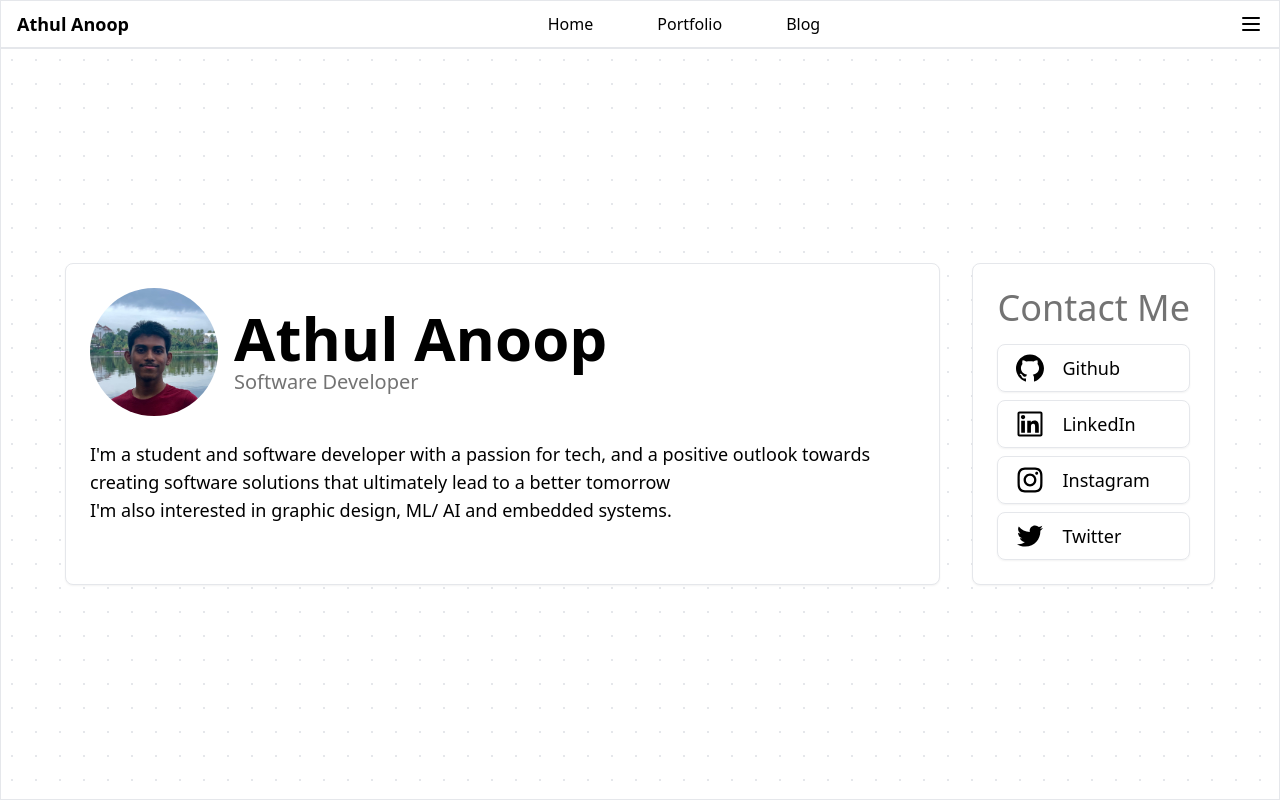
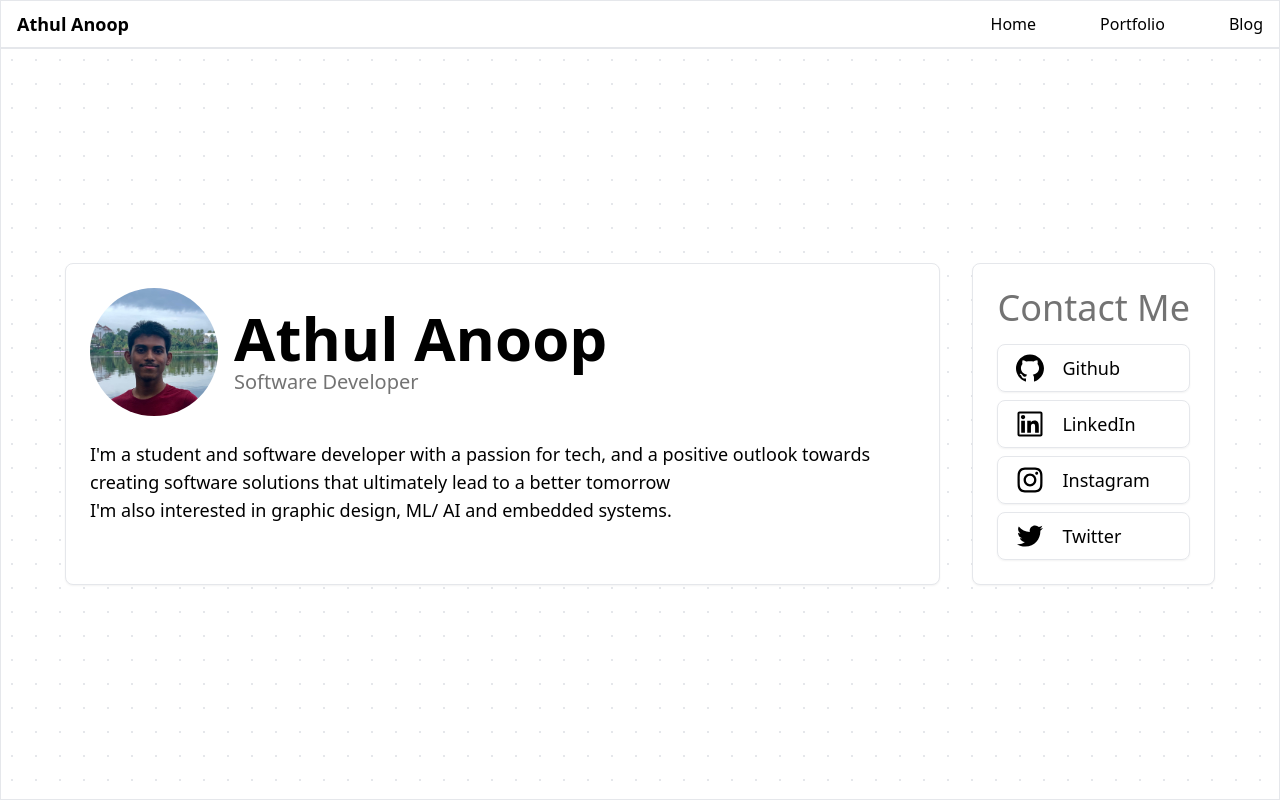
Before and after one commit to alpha-og/portfolio, an Astro site in the folder client/: page / in a window 1280 px wide. Built offline with nearby package versions, Linux system fonts and the light colour scheme; Astro itself is replaced by a stand-in of ours.

Commit message:
Menu icon responsively hides/ shows based on screen size

```diff
--- a/client/src/components/nav.tsx
+++ b/client/src/components/nav.tsx
@@ -15,7 +15,7 @@ const Nav = () => {
           <a href="/blog">Blog</a>
         </li>
       </ul>
-      <span>
+      <span className="static opacity-100 sm:absolute sm:opacity-0 ease-in-out duration-500">
         <Menu />
       </span>
     </nav>
```
